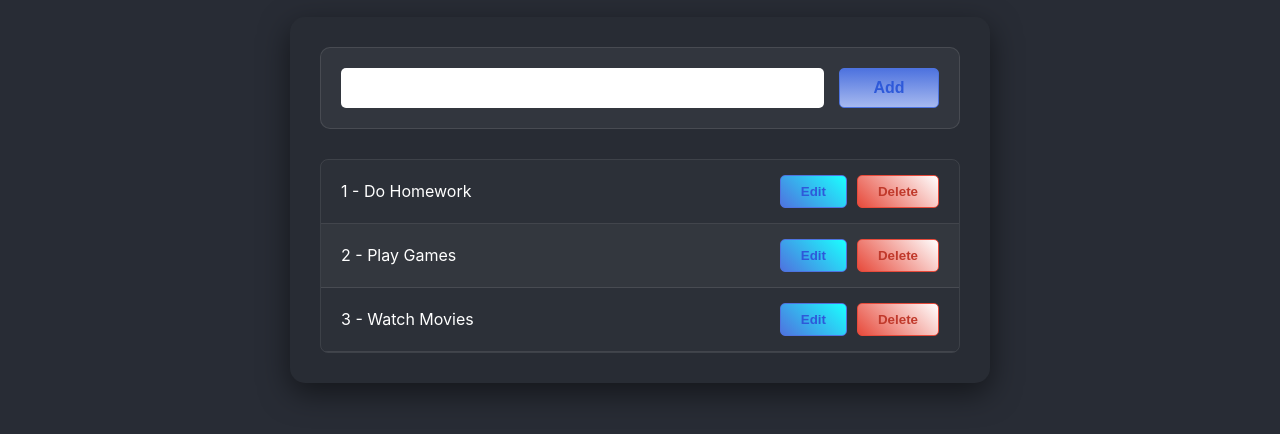
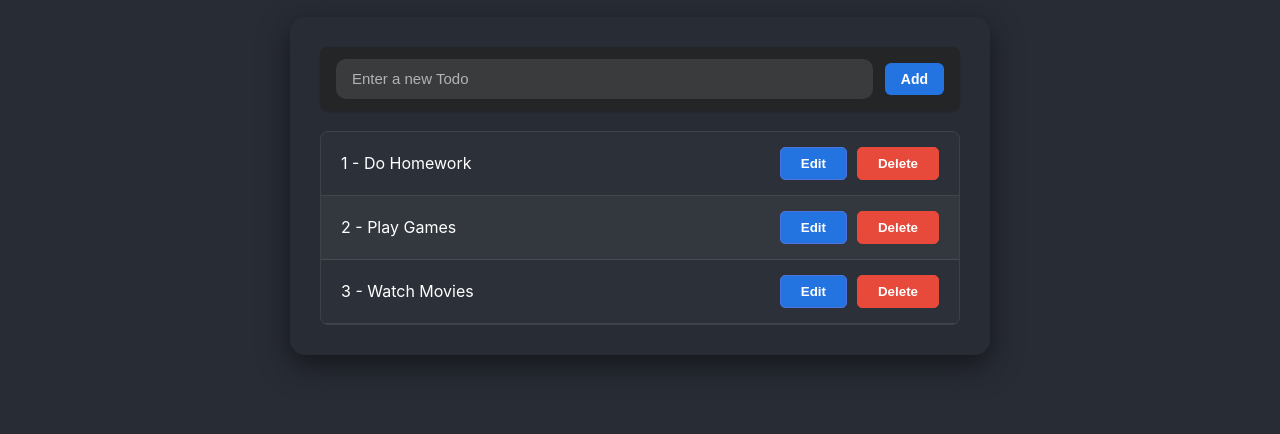
Before and after one commit to g3nval/reactJS, a React app: page /todo in a window 1280 px wide. Shown: the part 198-632 px from the top of the page. Built offline with nearby package versions, Linux system fonts and the light colour scheme.

Commit message:
update css 2

```diff
--- a/src/views/Salary/AddComponent.js
+++ b/src/views/Salary/AddComponent.js
@@ -41,16 +41,18 @@ class AddComponent extends React.Component {
         return (
             <div className='add-salary-container'>
                 <form>
-                    <label htmlFor="name">Name:</label>
+                    <label htmlFor="name">Name</label>
                     <input
                         type="text"
+                        placeholder="Name"
                         value={this.state.name}
                         onChange={(event) => this.handleChangeName(event)}
                     />
 
-                    <label htmlFor="salary">Salary:</label>
+                    <label htmlFor="salary">Salary</label>
                     <input
                         type="text"
+                        placeholder="Salary"
                         value={this.state.salary}
                         onChange={(event) => this.handleChangeSalary(event)}
                     />
--- a/src/views/Salary/ChildComponent.js
+++ b/src/views/Salary/ChildComponent.js
@@ -46,7 +46,7 @@ class ChildComponent extends React.Component {
                 <div className='salary-list-container'>
                     {showpeople === false ?
                         <div>
-                            <button className='btn-show'
+                            <button className='btn-show-hide'
                                 onClick={() => this.handleshowhide()}>
                                 Show
                             </button>
--- a/src/views/Salary/Salary.scss
+++ b/src/views/Salary/Salary.scss
@@ -1,6 +1,6 @@
 /* Container chính bọc cả trang Salary */
 .salary-container {
-    background: #282c34; // Màu Dark theme
+    background: #282c34;
     padding: 30px;
     border-radius: 15px;
     max-width: 600px;
@@ -35,14 +35,14 @@
                 border-radius: 5px;
                 font-weight: bold;
                 cursor: pointer;
-                /* Gradient Xanh lá - Trắng */
-                background: linear-gradient(45deg, #1cc88a, #1bffff);
-                color: #13855c;
+
+                background: #1cc88a;
+                color: white;
                 transition: 0.3s;
 
                 &:hover {
                     transform: translateY(-2px);
-                    background: linear-gradient(45deg, #13855c, #1bffff);
+                    background: #13855c;
                 }
             }
         }
@@ -76,11 +76,11 @@
                 font-weight: bold;
                 cursor: pointer;
                 /* Gradient Đỏ - Trắng */
-                background: linear-gradient(45deg, #e74a3b, #ffffff);
-                color: #c0392b;
+                background: #e74a3b;
+                color: white;
 
                 &:hover {
-                    background: linear-gradient(45deg, #c0392b, #ffffff);
+                    background: #c0392b;
                 }
             }
         }
@@ -93,12 +93,13 @@
         border: 1px solid #4e73df;
         font-weight: bold;
         cursor: pointer;
-        /* Gradient Xanh dương - Trắng */
-        background: linear-gradient(45deg, #4e73df, #1bffff);
-        color: #2e59d9;
+
+        background: #2374e1;
+        color: white;
 
         &:hover {
-            filter: brightness(1.1);
+            transform: translateY(-2px);
+            background: #0c55b5;
         }
     }
 }
--- a/src/views/ToDos/AddTodo.js
+++ b/src/views/ToDos/AddTodo.js
@@ -37,10 +37,14 @@ class AddTodo extends React.Component {
 
 
             <div className='add-todo'>
-                <input type='text' value={title}
-                    onChange={(event) => this.handleOnChangeTitle(event)}
-                    onKeyDown={(e) => e.key === 'Enter' && this.handleClickAddTodo()}
-                />
+                <div className='input-wrapper'>
+                    <input type='text'
+                        placeholder="Enter a new Todo"
+                        value={title}
+                        onChange={(event) => this.handleOnChangeTitle(event)}
+                        onKeyDown={(e) => e.key === 'Enter' && this.handleClickAddTodo()}
+                    />
+                </div>
                 <button className='add'
                     onClick={() => this.handleClickAddTodo()}
                 >Add</button>
--- a/src/views/ToDos/AddTodo.scss
+++ b/src/views/ToDos/AddTodo.scss
@@ -1,57 +1,78 @@
-/* Dán đoạn này vào bên trong .ListToDo-container { ... } */
-
 .add-todo {
   display: flex;
   align-items: center;
-  gap: 15px; /* Khoảng cách giữa ô nhập và nút Add */
-  margin-bottom: 30px; /* Đẩy danh sách bên dưới ra xa một chút */
-  padding: 20px;
-  background: rgba(255, 255, 255, 0.05); /* Nền mờ nhẹ để tách biệt khu vực thêm mới */
-  border-radius: 10px;
-  border: 1px solid rgba(255, 255, 255, 0.1);
+  gap: 12px;
+  background: #242526;
+  padding: 12px 16px;
+  border-radius: 8px;
+  box-shadow: 0 1px 2px rgba(0, 0, 0, 0.2);
+  margin-bottom: 20px;
 
-  input {
-    flex: 1; /* Input tự động giãn dài ra hết cỡ */
+  .input-wrapper {
+    flex: 1;
+    display: flex;
+    align-items: center;
+    background: #3a3b3c;
+    border-radius: 10px;
+    padding: 0 16px;
     height: 40px;
-    padding: 0 15px;
-    border-radius: 5px;
-    border: 1px solid transparent;
-    outline: none;
-    font-size: 16px;
-    color: #333;
-    transition: all 0.3s ease;
+    transition: background 0.2s ease;
 
-    /* Hiệu ứng khi click vào ô nhập */
-    &:focus {
-      border-color: #4e73df;
-      box-shadow: 0 0 0 4px rgba(78, 115, 223, 0.2);
+    &:hover {
+      background: #4e4f50;
+    }
+
+    input {
+      width: 100%;
+      background: transparent;
+      border: none;
+      outline: none;
+      color: #e4e6eb;
+      font-size: 15px;
+      line-height: 40px;
+
+      &::placeholder {
+        color: #b0b3b8;
+      }
     }
   }
 
   .add {
-    height: 40px;
-    min-width: 100px; /* Đảm bảo nút không bị co nhỏ quá */
-    padding: 0 20px;
-    border-radius: 5px;
-    border: 1px solid #4e73df;
-    font-weight: bold;
-    font-size: 16px;
+    background: #2374e1;
+    color: white;
+    border: none;
+    outline: none;
+    padding: 8px 16px;
+    border-radius: 6px;
+    font-weight: 600;
+    font-size: 14px;
     cursor: pointer;
-
-    /* Gradient Xanh Dương -> Trắng (Đồng bộ với nút Edit/Delete bên dưới) */
-    background: linear-gradient(180deg, #4e73df 0%, #ffffff 200%);
-    color: #2e59d9;
-    transition: transform 0.2s ease, box-shadow 0.2s ease;
+    transition: filter 0.2s, transform 0.1s;
 
     &:hover {
-      transform: translateY(-2px); /* Nút nảy lên nhẹ khi di chuột vào */
-      box-shadow: 0 5px 15px rgba(78, 115, 223, 0.3);
-      /* Đậm màu hơn khi hover */
-      background: linear-gradient(180deg, #2e59d9 0%, #ffffff 150%);
+      transform: scale(1.05);
+      background: #0c55b5;
+      color: white;
     }
 
     &:active {
-      transform: scale(0.98); /* Hiệu ứng nhấn xuống */
+      transform: scale(0.96);
+    }
+
+    &:disabled {
+      background: #505151;
+      color: #8a8d91;
+      cursor: not-allowed;
     }
   }
 }
+
+
+@media (max-width: 480px) {
+  .add-todo {
+    padding: 10px;
+    .add {
+        padding: 8px 12px;
+    }
+  }
+}
--- a/src/views/ToDos/ListTodo.scss
+++ b/src/views/ToDos/ListTodo.scss
@@ -1,4 +1,4 @@
-/* Phải viết đúng ListToDo-container (chữ T và D viết hoa giống trong JS) */
+
 .ListToDo-container {
   background: #282c34;
   padding: 30px;
@@ -8,7 +8,7 @@
   color: white;
   box-shadow: 0 10px 30px rgba(0,0,0,0.5);
 
-  /* Cấu trúc theo list-todo-content trong file JS của bạn */
+
   .list-todo-content {
     display: flex;
     flex-direction: column;
@@ -42,7 +42,7 @@
         }
       }
 
-      /* Các nút bấm với hiệu ứng Linear Gradient */
+
       button {
         margin-left: 10px;
         padding: 8px 20px;
@@ -51,20 +51,24 @@
         font-weight: bold;
         cursor: pointer;
 
-        // Gradient Xanh dương - Trắng
-        background: linear-gradient(45deg, #4e73df, #1bffff);
-        color: #2e59d9;
+
+        background: #2374e1;
+        color: white;
         transition: all 0.2s;
 
         &:hover {
           transform: scale(1.05);
-          background: linear-gradient(45deg, #2e59d9, #1bffff);
+          background: #0c55b5;
+          color: white;
         }
 
         &.delete {
           border-color: #e74a3b;
-          background: linear-gradient(45deg, #e74a3b, #ffffff);
-          color: #c0392b;
+          background: #e74a3b;
+          color: white;
+          &:hover {
+            background: #c0392b;
+          }
         }
       }
     }
--- a/src/views/Users/ListUser.scss
+++ b/src/views/Users/ListUser.scss
@@ -7,7 +7,7 @@
 
   .title {
     font-size: 24px;
-    color: var(--primary-color);
+    color: #ffffff;
     margin-bottom: 20px;
     font-weight: 700;
   }
@@ -43,8 +43,5 @@
     }
   }
 
-  /* Loading text */
-  div:not(.child) {
-    font-style: italic;
-  }
+
 }
```
